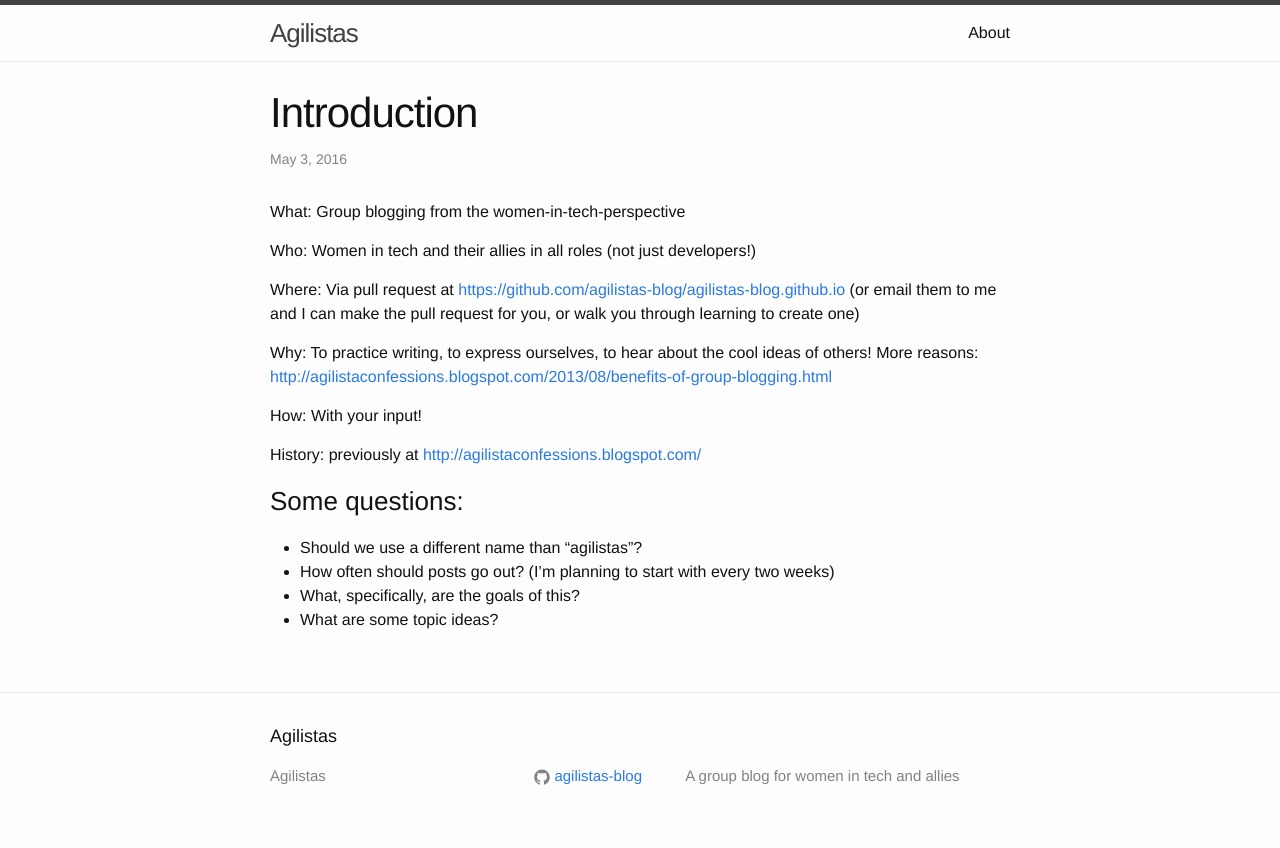
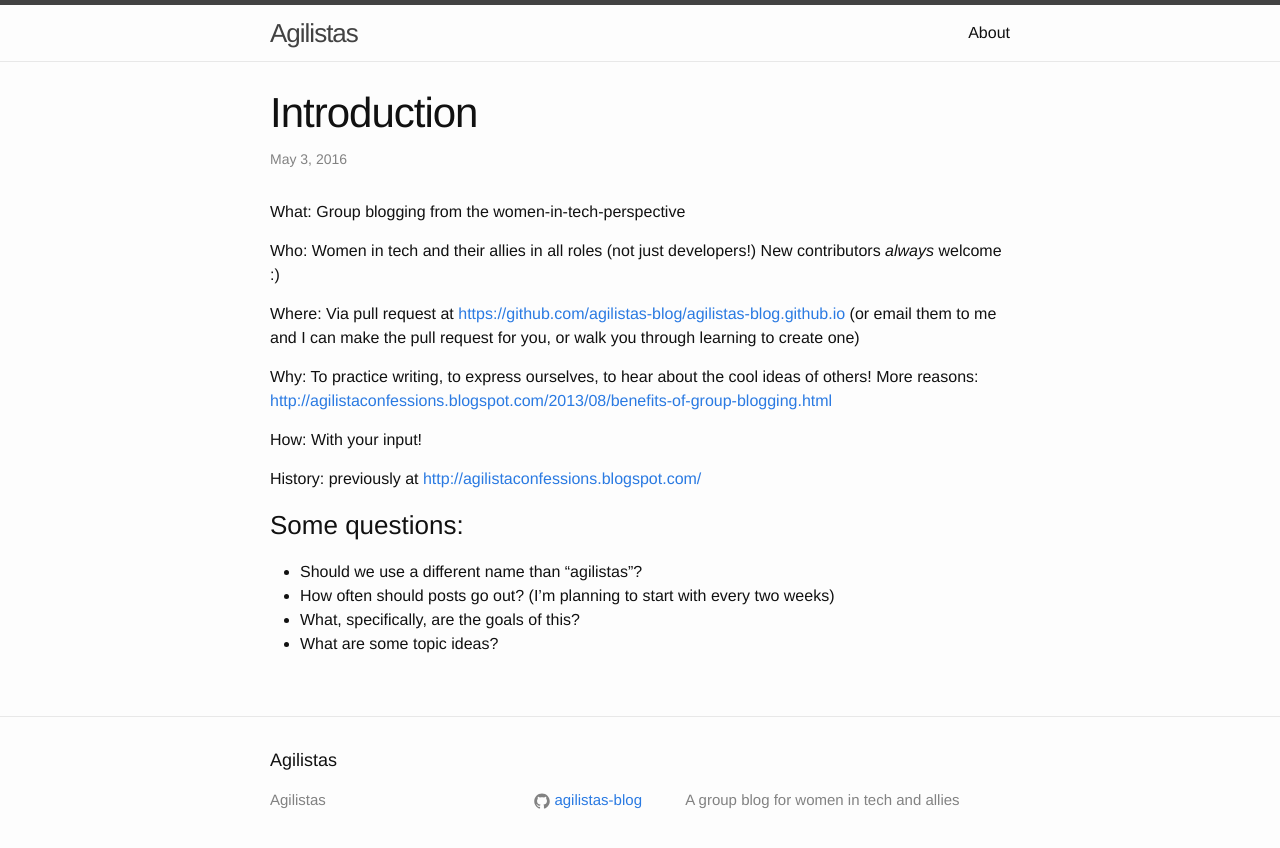
Before and after one commit to agilistas-blog/agilistas-blog.github.io, a Jekyll site: the page built from _posts/2016-05-03-introduction.md, in a window 1280 px wide. Shown: the top 848 px of the page. Built offline with Jekyll 4.4.1, drawn with Linux system fonts in a browser that asks for light colours.

Commit message:
Readme and intro

```diff
--- a/_posts/2016-05-03-introduction.md
+++ b/_posts/2016-05-03-introduction.md
@@ -7,7 +7,7 @@ tags:
 
 What: Group blogging from the women-in-tech-perspective
 
-Who: Women in tech and their allies in all roles (not just developers!)
+Who: Women in tech and their allies in all roles (not just developers!) New contributors *always* welcome :)
 
 Where: Via pull request at [https://github.com/agilistas-blog/agilistas-blog.github.io](https://github.com/agilistas-blog/agilistas-blog.github.io) (or email them to me and I can make the pull request for you, or walk you through learning to create one)
 
```
Also changed, not shown: README.md.
